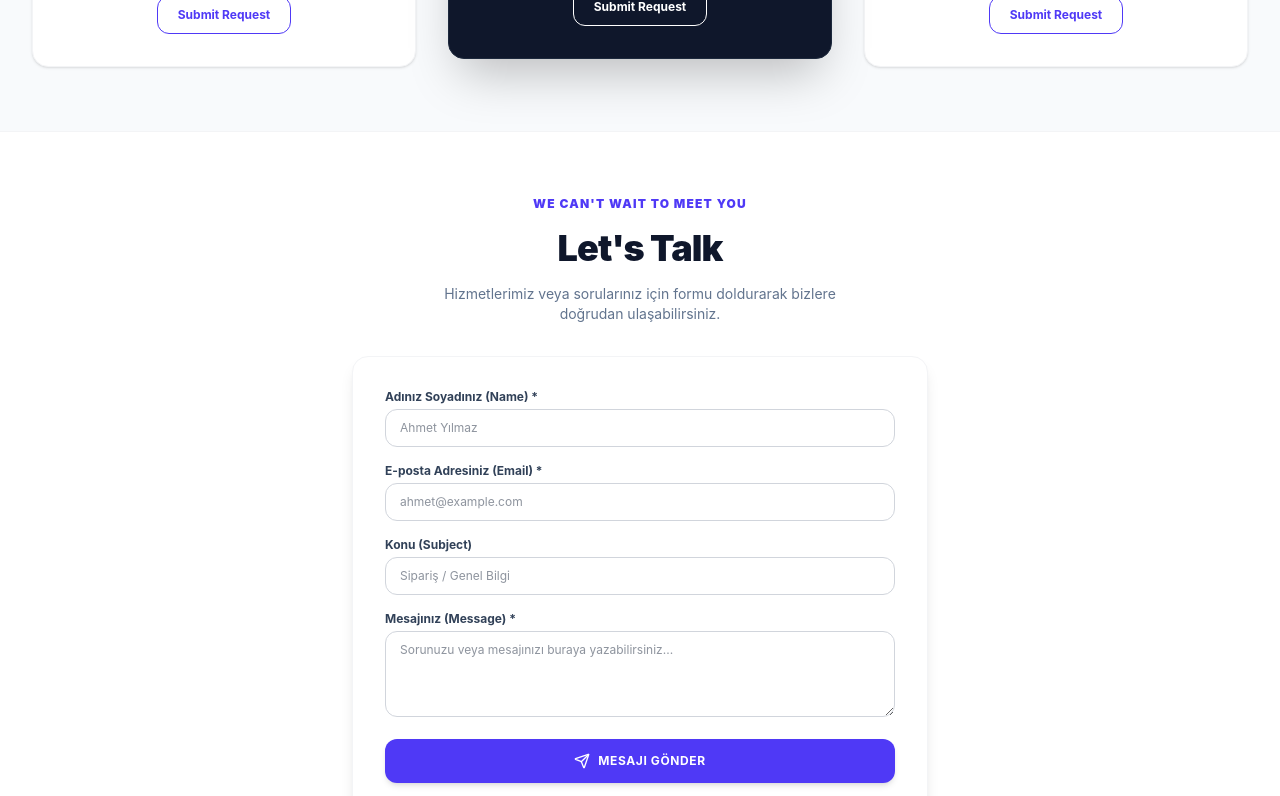
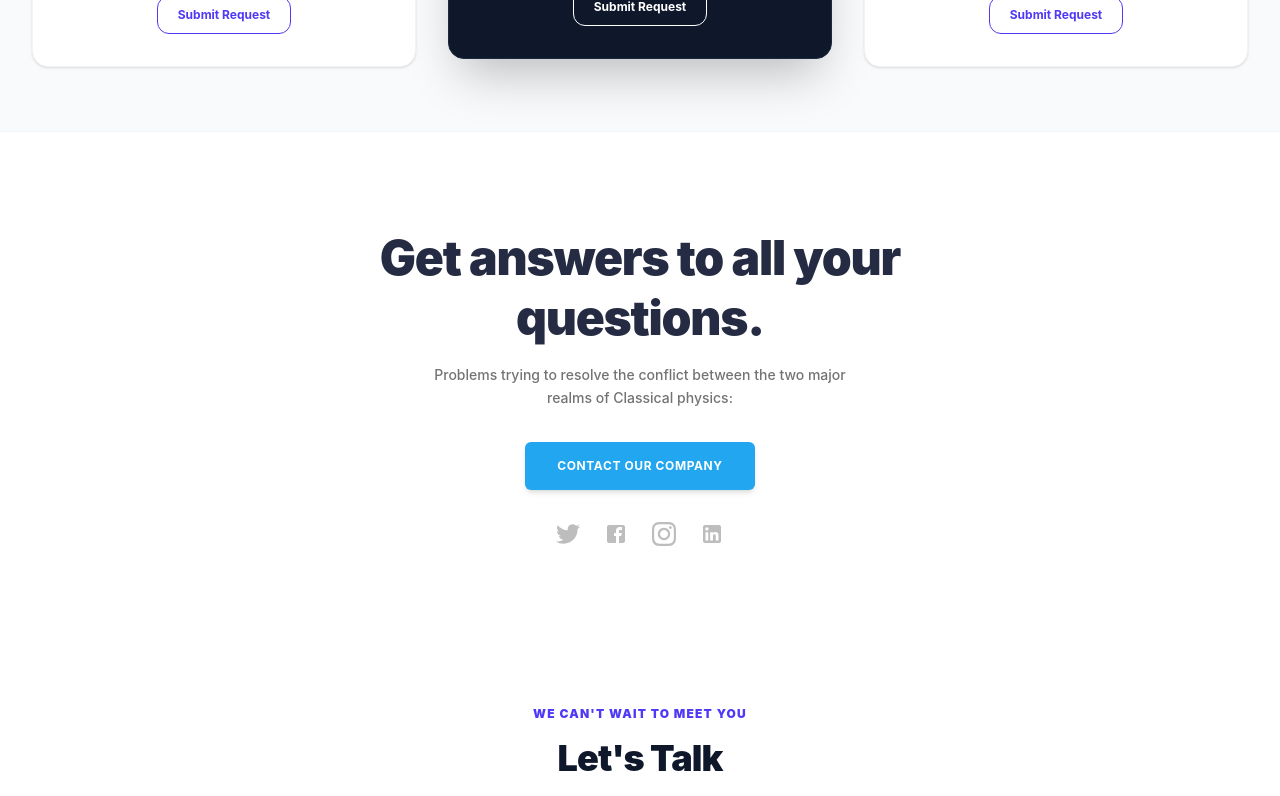
Before and after one commit to SafinazYuksel/workintech-e-commerce, a React (Vite) app: page /contact in a window 1280 px wide. Shown: the part 1040-1836 px from the top of the page. Built offline with nearby package versions, Linux system fonts and the light colour scheme; no server answers.

Commit message:
feat: implement Contact CTA section matching Figma desktop-contact-1 and mobile-contact-1 designs

```diff
--- /dev/null
+++ b/src/components/ContactCtaSection.jsx
@@ -0,0 +1,76 @@
+import React from 'react';
+
+export default function ContactCtaSection() {
+  return (
+    <section className="bg-white py-16 sm:py-24 font-sans text-center">
+      <div className="max-w-xl mx-auto px-4 sm:px-6">
+        {/* Title matching desktop-contact-1 & mobile-contact-1 */}
+        <h2 className="text-3xl sm:text-4xl lg:text-5xl font-black text-[#252B42] tracking-tight leading-tight">
+          Get answers to all your questions.
+        </h2>
+
+        {/* Subtitle */}
+        <p className="text-xs sm:text-sm font-medium text-[#737373] mt-4 leading-relaxed max-w-md mx-auto">
+          Problems trying to resolve the conflict between the two major realms of Classical physics:
+        </p>
+
+        {/* Button */}
+        <div className="mt-8">
+          <a
+            href="#contact-form"
+            className="inline-block bg-[#23A6F0] hover:bg-[#1b8bc9] active:scale-95 text-white font-bold text-xs uppercase tracking-wider px-8 py-4 rounded-md shadow-md transition-all duration-300"
+          >
+            CONTACT OUR COMPANY
+          </a>
+        </div>
+
+        {/* Social Media Icons (Twitter, Facebook, Instagram, LinkedIn) matching Figma */}
+        <div className="flex items-center justify-center space-x-6 mt-8 text-[#BDBDBD]">
+          {/* Twitter */}
+          <a
+            href="#twitter"
+            className="hover:text-[#23A6F0] transition duration-200"
+            aria-label="Twitter"
+          >
+            <svg className="w-6 h-6 fill-current" viewBox="0 0 24 24">
+              <path d="M24 4.557c-.883.392-1.832.656-2.828.775 1.017-.609 1.798-1.574 2.165-2.724-.951.564-2.005.974-3.127 1.195-.897-.957-2.178-1.555-3.594-1.555-3.179 0-5.515 2.966-4.797 6.045-4.091-.205-7.719-2.165-10.148-5.144-1.29 2.213-.669 5.108 1.523 6.574-.806-.026-1.566-.247-2.229-.616-.054 2.281 1.581 4.415 3.949 4.89-.693.188-1.452.232-2.224.084.626 1.956 2.444 3.379 4.6 3.419-2.07 1.623-4.678 2.348-7.29 2.04 2.179 1.397 4.768 2.212 7.548 2.212 9.142 0 14.307-7.721 13.995-14.646.962-.695 1.797-1.562 2.457-2.549z" />
+            </svg>
+          </a>
+
+          {/* Facebook */}
+          <a
+            href="#facebook"
+            className="hover:text-[#23A6F0] transition duration-200"
+            aria-label="Facebook"
+          >
+            <svg className="w-6 h-6 fill-current" viewBox="0 0 24 24">
+              <path d="M19 3H5c-1.1 0-2 .9-2 2v14c0 1.1.9 2 2 2h7v-7h-2v-3h2V8.5C12 6.57 13.57 5 15.5 5H18v3h-2.5c-.28 0-.5.22-.5.5V11h3l-1 3h-2v7h4c1.1 0 2-.9 2-2V5c0-1.1-.9-2-2-2z" />
+            </svg>
+          </a>
+
+          {/* Instagram */}
+          <a
+            href="#instagram"
+            className="hover:text-[#23A6F0] transition duration-200"
+            aria-label="Instagram"
+          >
+            <svg className="w-6 h-6 fill-current" viewBox="0 0 24 24">
+              <path d="M12 2.163c3.204 0 3.584.012 4.85.07 3.252.148 4.771 1.691 4.919 4.919.058 1.265.069 1.645.069 4.849 0 3.205-.012 3.584-.069 4.849-.149 3.225-1.664 4.771-4.919 4.919-1.266.058-1.644.07-4.85.07-3.204 0-3.584-.012-4.849-.07-3.26-.149-4.771-1.699-4.919-4.92-.058-1.265-.07-1.644-.07-4.849 0-3.204.013-3.583.07-4.849.149-3.227 1.664-4.771 4.919-4.919 1.266-.057 1.645-.069 4.849-.069zm0-2.163c-3.259 0-3.667.014-4.947.072-4.358.2-6.78 2.618-6.98 6.98-.059 1.281-.073 1.689-.073 4.948 0 3.259.014 3.668.072 4.948.2 4.358 2.618 6.78 6.98 6.98 1.281.058 1.689.072 4.948.072 3.259 0 3.668-.014 4.948-.072 4.354-.2 6.782-2.618 6.979-6.98.059-1.28.073-1.689.073-4.948 0-3.259-.014-3.667-.072-4.947-.196-4.354-2.617-6.78-6.979-6.98-1.281-.059-1.69-.073-4.949-.073zm0 5.838c-3.403 0-6.162 2.759-6.162 6.162s2.759 6.163 6.162 6.163 6.162-2.759 6.162-6.163c0-3.403-2.759-6.162-6.162-6.162zm0 10.162c-2.209 0-4-1.79-4-4 0-2.209 1.791-4 4-4s4 1.791 4 4c0 2.21-1.791 4-4 4zm6.406-11.845c-.796 0-1.441.645-1.441 1.44s.645 1.44 1.441 1.44c.795 0 1.439-.645 1.439-1.44s-.644-1.44-1.439-1.44z" />
+            </svg>
+          </a>
+
+          {/* LinkedIn */}
+          <a
+            href="#linkedin"
+            className="hover:text-[#23A6F0] transition duration-200"
+            aria-label="LinkedIn"
+          >
+            <svg className="w-6 h-6 fill-current" viewBox="0 0 24 24">
+              <path d="M19 3a2 2 0 0 1 2 2v14a2 2 0 0 1-2 2H5a2 2 0 0 1-2-2V5a2 2 0 0 1 2-2h14m-.5 15.5v-5.3a3.26 3.26 0 0 0-3.26-3.26c-.85 0-1.84.52-2.28 1.3v-1.11h-2.79v8.37h2.79v-4.93c0-.77.62-1.4 1.39-1.4a1.4 1.4 0 0 1 1.4 1.4v4.93h2.75M6.88 8.56a1.68 1.68 0 0 0 1.68-1.68c0-.93-.75-1.69-1.68-1.69a1.69 1.69 0 0 0-1.69 1.69c0 .93.76 1.68 1.69 1.68m1.39 9.94v-8.37H5.5v8.37h2.77z" />
+            </svg>
+          </a>
+        </div>
+      </div>
+    </section>
+  );
+}
--- a/src/pages/ContactPage.jsx
+++ b/src/pages/ContactPage.jsx
@@ -1,6 +1,7 @@
 import React, { useState } from 'react';
 import { Phone, Mail, MapPin, Send, MessageSquare, ArrowRight, Globe, Share2, CheckCircle2 } from 'lucide-react';
 import { toast } from 'react-toastify';
+import ContactCtaSection from '../components/ContactCtaSection';
 
 export default function ContactPage() {
   const [formData, setFormData] = useState({
@@ -129,8 +130,11 @@ export default function ContactPage() {
         </div>
       </section>
 
-      {/* 3. Interactive Contact Form & Let's Talk Section */}
-      <section className="max-w-4xl mx-auto px-4 sm:px-6 lg:px-8 py-16 text-center">
+      {/* 3. Get answers to all your questions CTA matching desktop-contact-1 & mobile-contact-1 */}
+      <ContactCtaSection />
+
+      {/* 4. Interactive Contact Form & Let's Talk Section */}
+      <section id="contact-form" className="max-w-4xl mx-auto px-4 sm:px-6 lg:px-8 py-16 text-center">
         <div className="space-y-4 mb-8">
           <span className="text-xs font-black text-indigo-600 uppercase tracking-widest block">
             WE CAN'T WAIT TO MEET YOU
```
